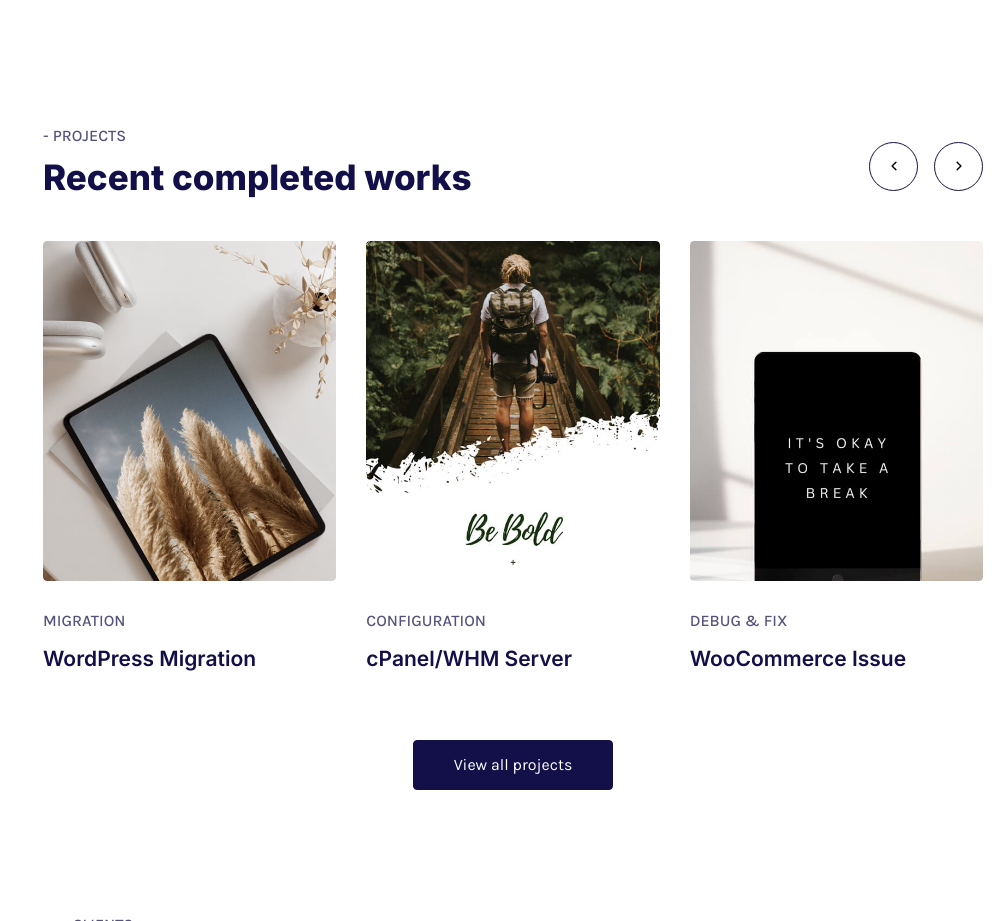
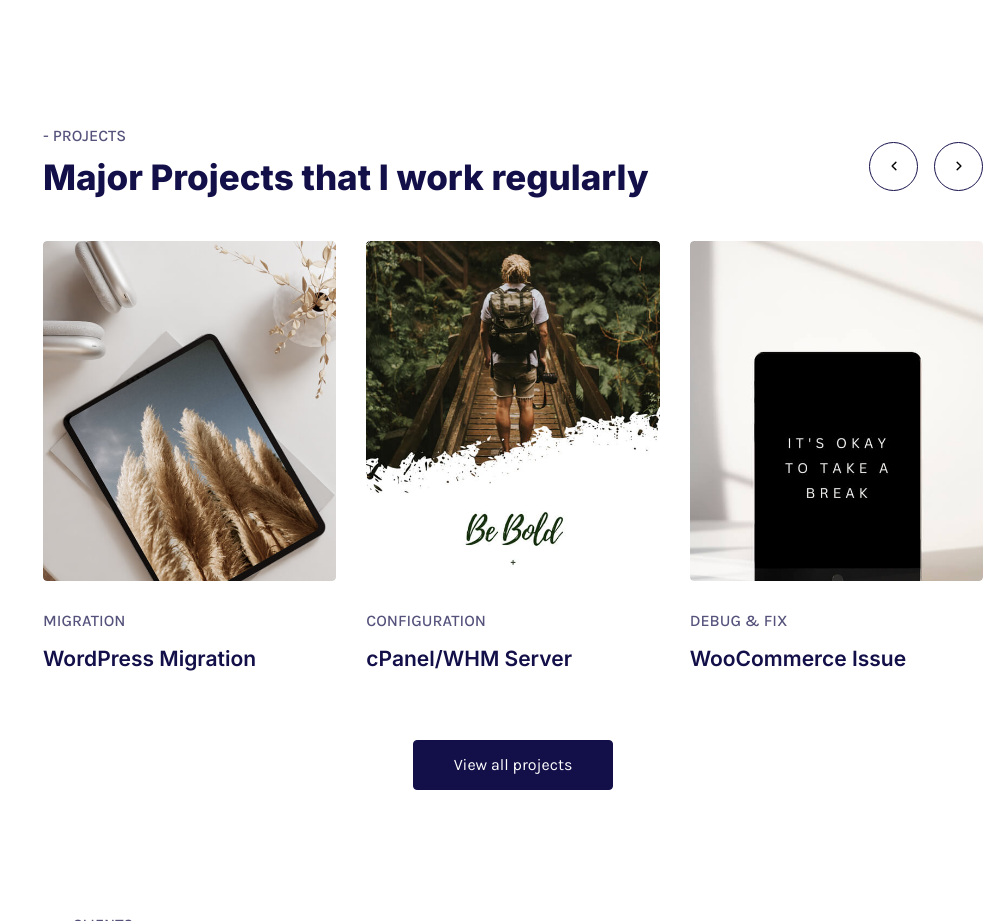
Before and after one commit to shuvoaftab/shuvoaftab.github.io, a plain HTML site: page index.html in a window 1280 px wide. Shown: the part 3440-4361 px from the top of the page, without its empty margins (277-1280 px from the left). Drawn offline with Linux system fonts and the light colour scheme; no server answers; a web font is replaced by a local one.

Commit message:
Update index.html

```diff
--- a/index.html
+++ b/index.html
@@ -9,7 +9,7 @@
 
 <head>
     <meta http-equiv="Content-Type" content="text/html; charset=utf-8" />
-    <meta name="description" content="Ibrahim Sharif is Computer Science Gradute from Bangladesh.">
+    <meta name="description" content="Ibrahim Sharif is a Computer Science Graduate from Bangladesh.">
     <meta name="author" content="Ibrahim Sharif, shuvoaftab">
     <meta name="viewport" content="width=device-width, initial-scale=1, maximum-scale=1">
     <title>Ibrahim Sharif</title>
@@ -957,7 +957,7 @@
                                 <div class="elisc_tm_portfolio_title">
                                     <div class="elisc_tm_title">
                                         <span>- Projects</span>
-                                        <h3>Recent completed works</h3>
+                                        <h3>Major Projects that I work regularly</h3>
                                     </div>
                                     <div class="buttons">
                                         <a class="prev_button" href="#"><img class="svg" src="img/svg/left-arrow.png"
```
